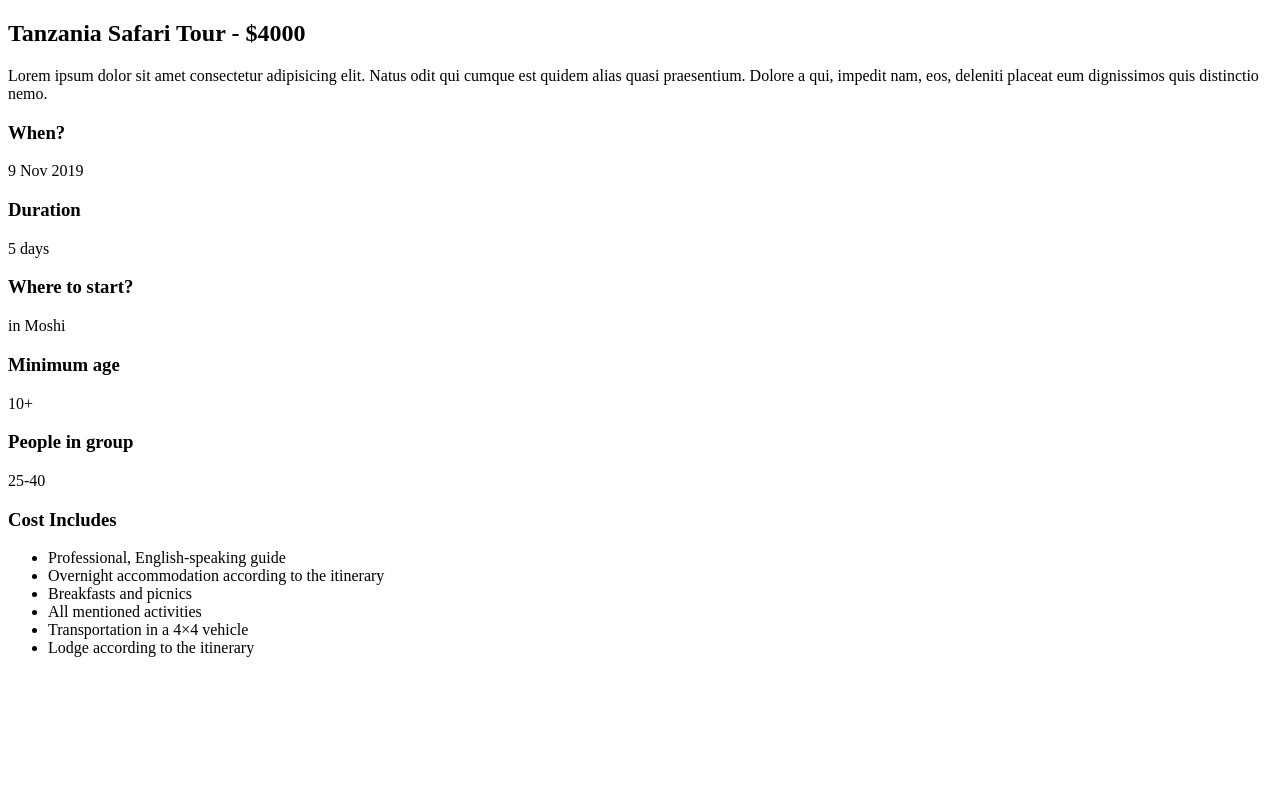
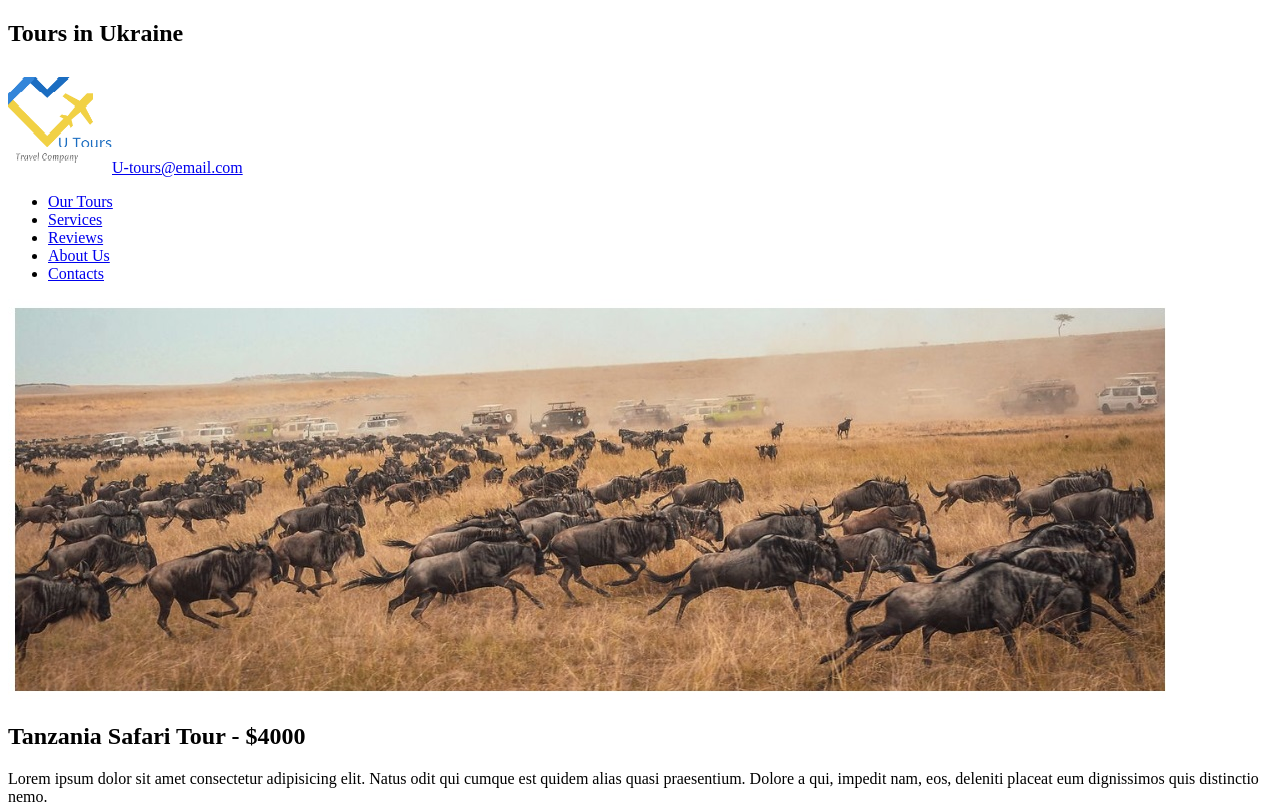
Before and after one commit to koldovsky/577-team-02, a plain HTML site: page our-tours.html in a window 1280 px wide. Shown: the top 809 px of the page. Drawn offline with Linux system fonts and the light colour scheme.

Commit message:
Added Sasha block

```diff
--- a/our-tours.html
+++ b/our-tours.html
@@ -7,7 +7,22 @@
 </head>
 <body>
     <header>
-
+        <!--Sasha's block start-->
+        <h2>Tours in Ukraine</h2>
+        <img src="imgSerkes/logo.png" alt="Logo"
+        <p><a href="email">U-tours@email.com</a></p>
+    </header>
+    <ul class="menu">
+        <li><a href="our-tours.html">Our Tours</a></li>
+        <li><a href="our-tours.html">Services</a></li>
+        <li><a href="our-tours.html">Reviews</a></li>
+        <li><a href="our-tours.html">About Us</a></li>
+        <li><a href="our-tours.html">Contacts</a></li>
+    </ul>
+    <div class="banner">
+        <img src="imgSerkes/bulls.jpg" alt="Bulls">
+    </div>
+        <!--Sasha's block end-->
     </header>
     <main>
         <!--Tanya Tkach block start-->
```
Also changed, not shown: imgSerkes/bulls.jpg (added), imgSerkes/logo.png (added).
